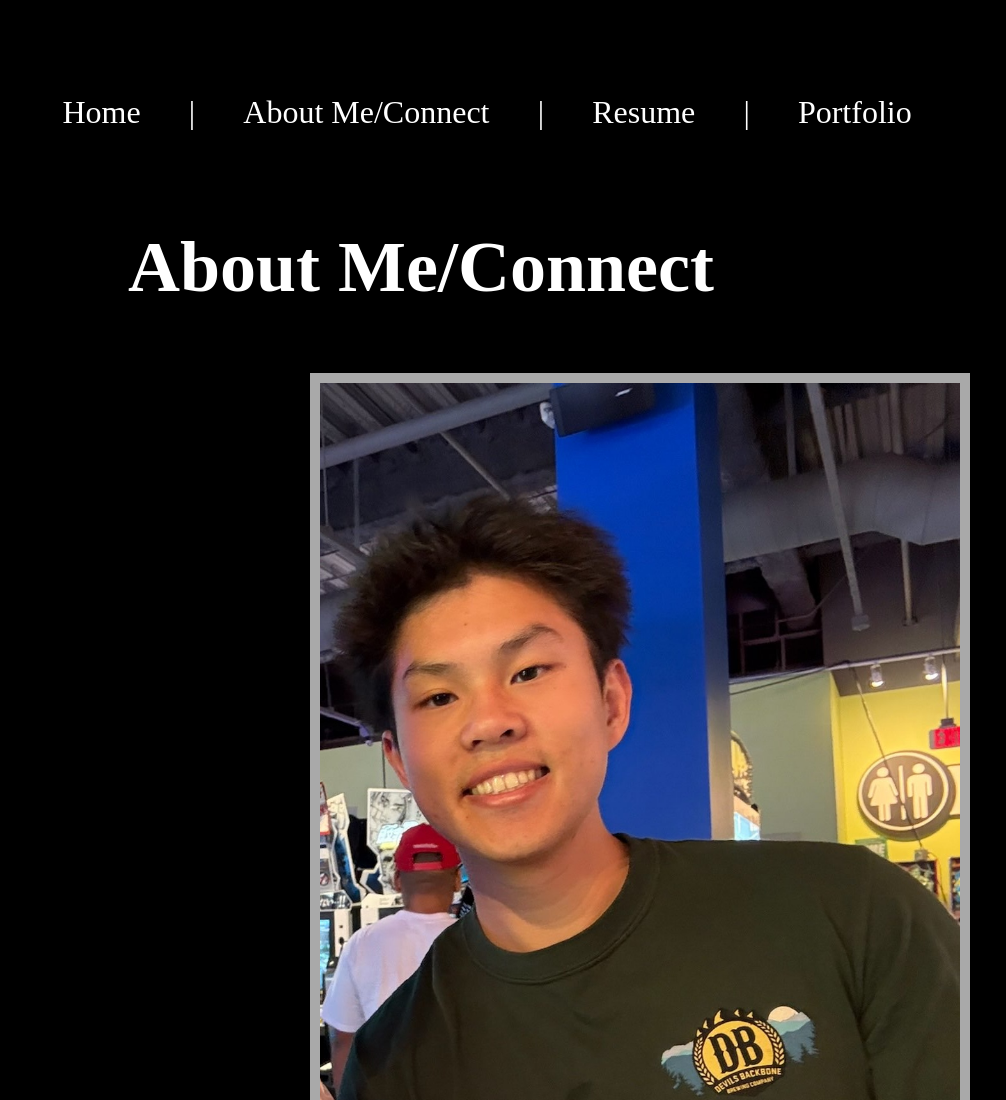
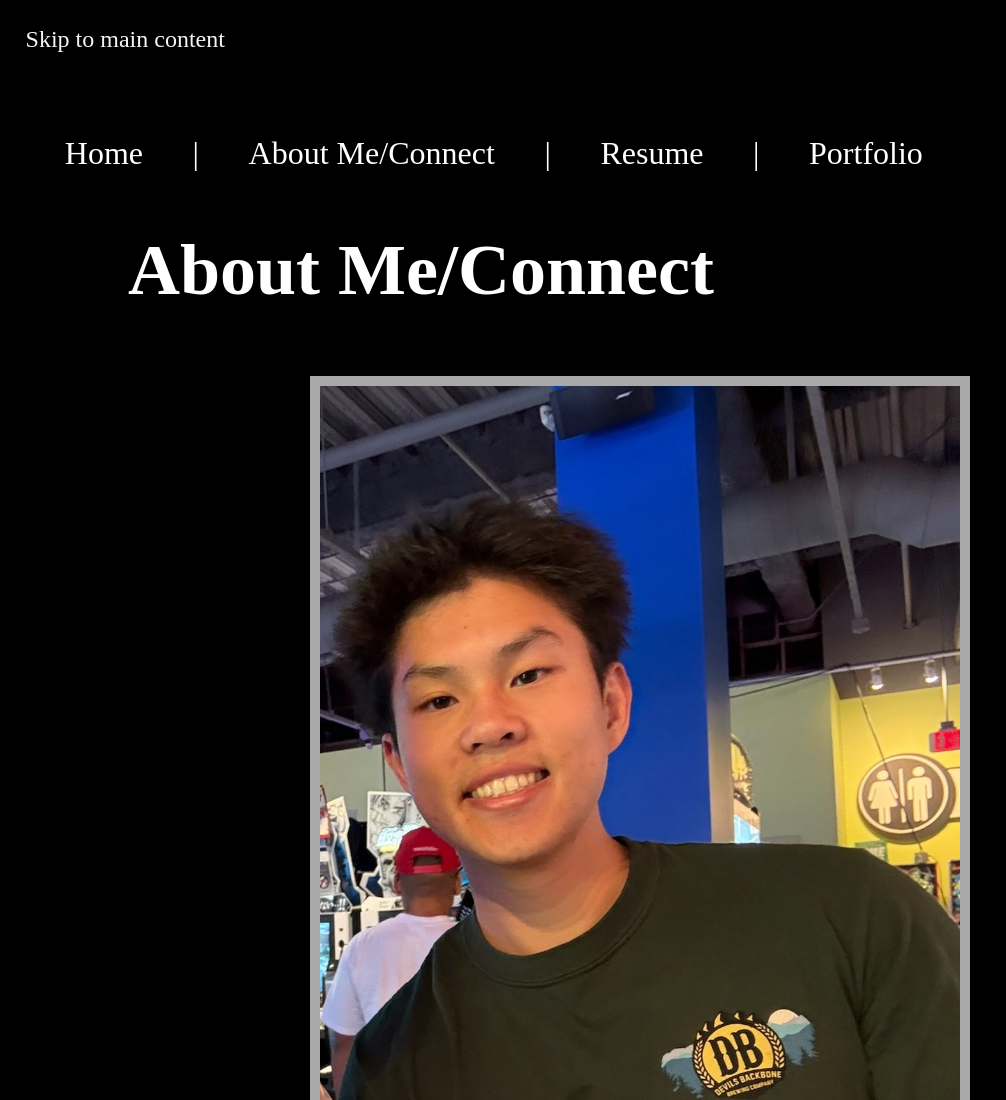
Before and after one commit to CarsonTT/Portfolio-A1, a plain HTML site: page about_me.html in a window 1280 px wide. Shown: the top 1100 px of the page, without its empty margins (0-1006 px from the left). Drawn offline with Linux system fonts and the light colour scheme.

Commit message:
Add files via upload

```diff
--- a/about_me.css
+++ b/about_me.css
@@ -5,14 +5,25 @@ body, html {
 }
 
 
-/* This sectionn is related to formatting the top navigation bar */
+/* This section formats the skip to main content link */
+
+.skip_link {
+    display: flex;
+    font-size: 150%;
+    color: whitesmoke;
+    text-decoration: none;
+    padding: 2%;
+}
+
+
+/* This section is related to formatting the top navigation bar */
+
 
 .nav_bar ul {
   display: flex;
   align-items: center;
   list-style-type: none;
   margin: 0;
-  padding: 3%;
   background-color: black;
 }
 
--- a/about_me.html
+++ b/about_me.html
@@ -16,6 +16,7 @@ EMAIL: carsontt@uci.edu
   <title>Carson Truong's Portfolio</title>
 </head>
 <body>
+    <a href="#page_name" class="skip_link">Skip to main content</a>
     <!--This section is the navigation bar-->
     <nav class="nav_bar">
         <ul>
@@ -29,9 +30,7 @@ EMAIL: carsontt@uci.edu
         </ul>
     </nav>
     <!--This section is for the title of the page-->
-    <div id="title_about_me">
-        <h1>About Me/Connect</h1>
-    </div>
+    <h1 id="page_name">About Me/Connect</h1>
     <!--This section is for the image and text related to me-->
     <div class="img_container">
         <img id="about_me_pic" src="Media/CarsonPFP.jpg" alt="A picture of Carson smiling">
--- a/index.css
+++ b/index.css
@@ -4,15 +4,25 @@ body, html {
     background-color: black;
 }
 
+/* This section formats the skip to main content link */
 
-/* This sectionn is related to formatting the top navigation bar */
+.skip_link {
+    display: flex;
+    font-size: 150%;
+    color: whitesmoke;
+    text-decoration: none;
+    padding: 2%;
+}
+
+
+/* This section is related to formatting the top navigation bar */
+
 
 .nav_bar ul {
   display: flex;
   align-items: center;
   list-style-type: none;
   margin: 0;
-  padding: 3%;
   background-color: black;
 }
 
--- a/portfolio.css
+++ b/portfolio.css
@@ -5,14 +5,25 @@ body, html {
 }
 
 
-/* This sectionn is related to formatting the top navigation bar */
+/* This section formats the skip to main content link */
+
+.skip_link {
+    display: flex;
+    font-size: 150%;
+    color: whitesmoke;
+    text-decoration: none;
+    padding: 2%;
+}
+
+
+/* This section is related to formatting the top navigation bar */
+
 
 .nav_bar ul {
   display: flex;
   align-items: center;
   list-style-type: none;
   margin: 0;
-  padding: 3%;
   background-color: black;
 }
 
--- a/resume.css
+++ b/resume.css
@@ -5,14 +5,25 @@ body, html {
 }
 
 
-/* This sectionn is related to formatting the top navigation bar */
+/* This section formats the skip to main content link */
+
+.skip_link {
+    display: flex;
+    font-size: 150%;
+    color: whitesmoke;
+    text-decoration: none;
+    padding: 2%;
+}
+
+
+/* This section is related to formatting the top navigation bar */
+
 
 .nav_bar ul {
   display: flex;
   align-items: center;
   list-style-type: none;
   margin: 0;
-  padding: 3%;
   background-color: black;
 }
 
```
Also changed, not shown: index.html (+2 -1 lines), portfolio.html (+2 -1 lines), resume.html (+2 -1 lines).
